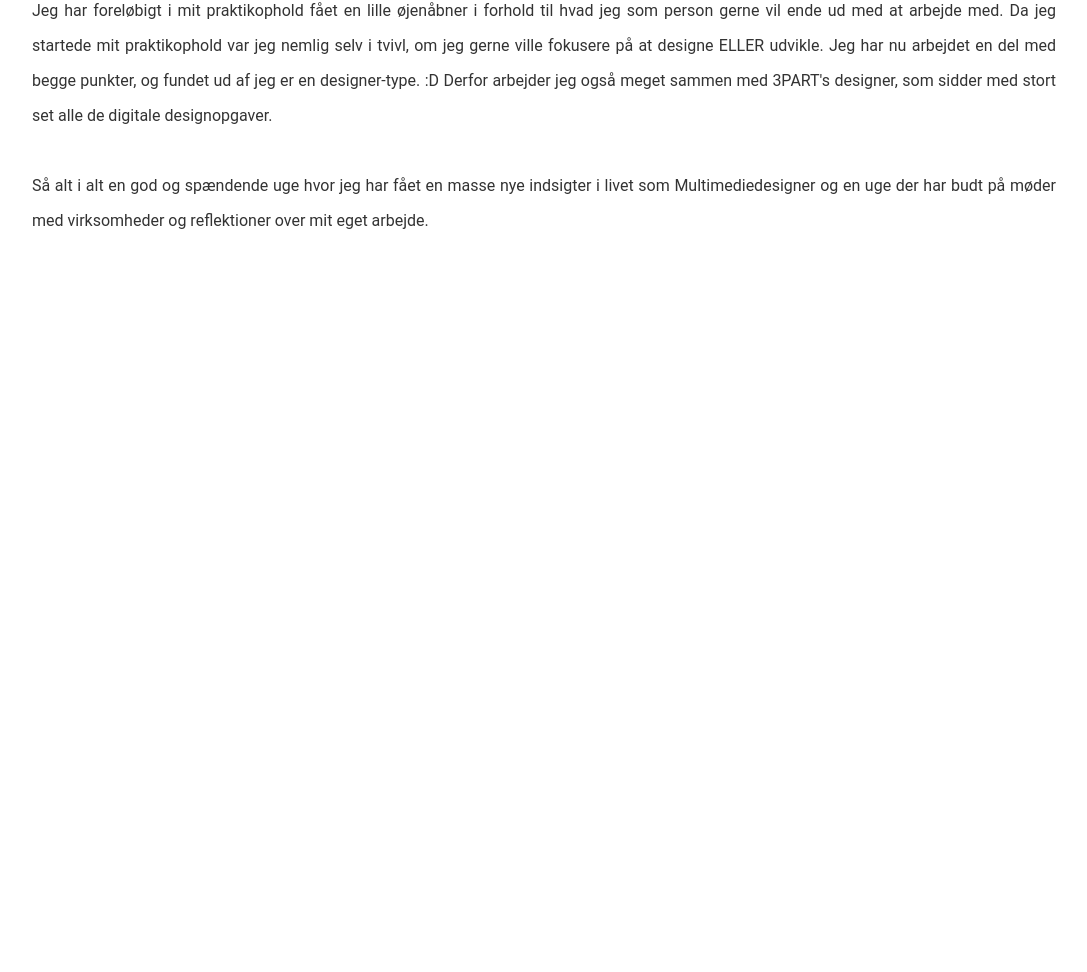
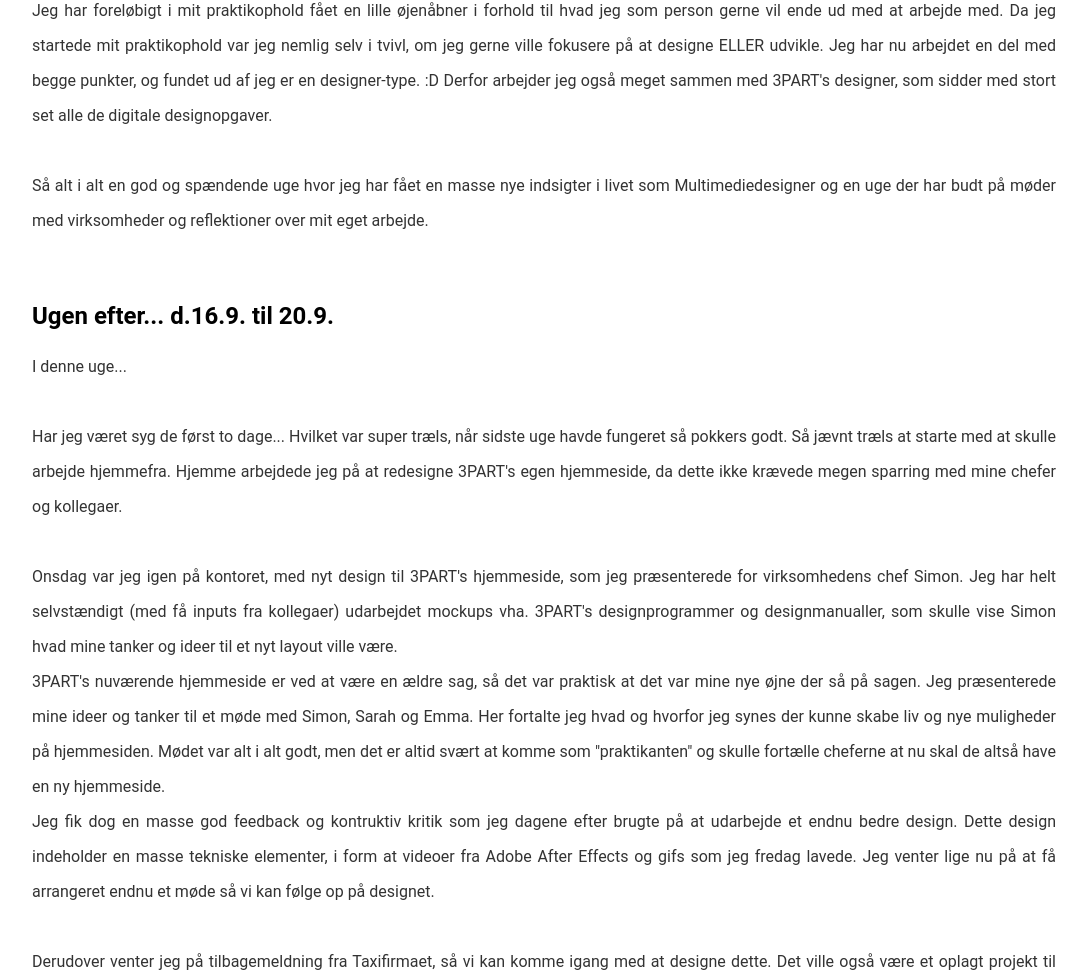
Before and after one commit to LasseNymark/praktikblogLasse, a plain HTML site: page index.html in a window 1280 px wide. Shown: the part 2709-3681 px from the top of the page, without its empty margins (96-1183 px from the left). Before the commit the page ends 3011 px from the top, so only its background shows below. Drawn offline with Linux system fonts and the light colour scheme; a script that the page names is missing.

Commit message:
Update index.html

```diff
--- a/index.html
+++ b/index.html
@@ -81,8 +81,6 @@
 
         </section>
 
-                </section>
-
                 <section id="sec1" class="sec">
 
             <h2 class="overskrift">Ugen efter... d.9.9. til 13.9. </h2>
@@ -115,7 +113,31 @@
 
         </section>
 
+        <section id="sec1" class="sec">
 
+            <h2 class="overskrift">Ugen efter... d.16.9. til 20.9. </h2>
+
+            <p class="tekst dark">
+
+                I denne uge...
+                <br><br>
+                Har jeg været syg de først to dage... Hvilket var super træls, når sidste uge havde fungeret så pokkers godt. Så jævnt træls at starte med at skulle arbejde hjemmefra. Hjemme arbejdede jeg på at redesigne 3PART's egen hjemmeside, da dette ikke krævede megen sparring med mine chefer og kollegaer.
+                <br><br>
+                Onsdag var jeg igen på kontoret, med nyt design til 3PART's hjemmeside, som jeg præsenterede for virksomhedens chef Simon. Jeg har helt selvstændigt (med få inputs fra kollegaer) udarbejdet mockups vha. 3PART's designprogrammer og designmanualler, som skulle vise Simon hvad mine tanker og ideer til et nyt layout ville være.
+                <br> 3PART's nuværende hjemmeside er ved at være en ældre sag, så det var praktisk at det var mine nye øjne der så på sagen. Jeg præsenterede mine ideer og tanker til et møde med Simon, Sarah og Emma. Her fortalte jeg hvad og hvorfor jeg synes der kunne skabe liv og nye muligheder på hjemmesiden. Mødet var alt i alt godt, men det er altid svært at komme som "praktikanten" og skulle fortælle cheferne at nu skal de altså have en ny hjemmeside.
+                <br> Jeg fik dog en masse god feedback og kontruktiv kritik som jeg dagene efter brugte på at udarbejde et endnu bedre design. Dette design indeholder en masse tekniske elementer, i form at videoer fra Adobe After Effects og gifs som jeg fredag lavede. Jeg venter lige nu på at få arrangeret endnu et møde så vi kan følge op på designet.
+                <br><br>
+                Derudover venter jeg på tilbagemeldning fra Taxifirmaet, så vi kan komme igang med at designe dette. Det ville også være et oplagt projekt til min hovedopgave senere på året. Projektet (som jeg var med til møde på ugen før) indeholder nemlig en hel masse deskresearch, brugerundersøgelser, interviews, markedsundersøgelser, mockups, skitser, tests tests og atter tests. Derfor ville dette projekt være godt for mig. Det ender dog ikke med at være mig der skal kode dette, men jeg kan eventuelt kode min egen prototype af projektet.
+                <br> Som altid sidder jeg og laver en masse småting på 3PART's nuværende hjemmeside, i form af posts som nyheder, nye samarbejdspartnere, nye medarbejdere og generelt bare holder den opdateret. Det samme gør jeg for nogle andre virksomheder som 3PART har en "vedligeholdelses-aftale" med. Det drejer sig om en 3-4 virksomheder som jeg løbende får mails fra hvor de skal have ændret forskellige ting. Dette er både i form af ren kode som html, css og javascript, men også via. Wordpress. Dermed holder jeg stille og roligt også mine interaktionsfærdigheder ved lige.
+
+                <br><br>Næste uge ved jeg at, jeg skal lave noget video redigering i Adobe Premier Pro og have telefonmøde med et firma som skal have opdateret layoutet på deres hjemmeside. Derudover skal jeg have planlagt et møde med Simon så jeg kan få briefet om den nye hjemmeside.
+
+                <br><br>Så, ses næste uge...
+
+            </p>
+
+
+        </section>
 
 
     </main>
```
